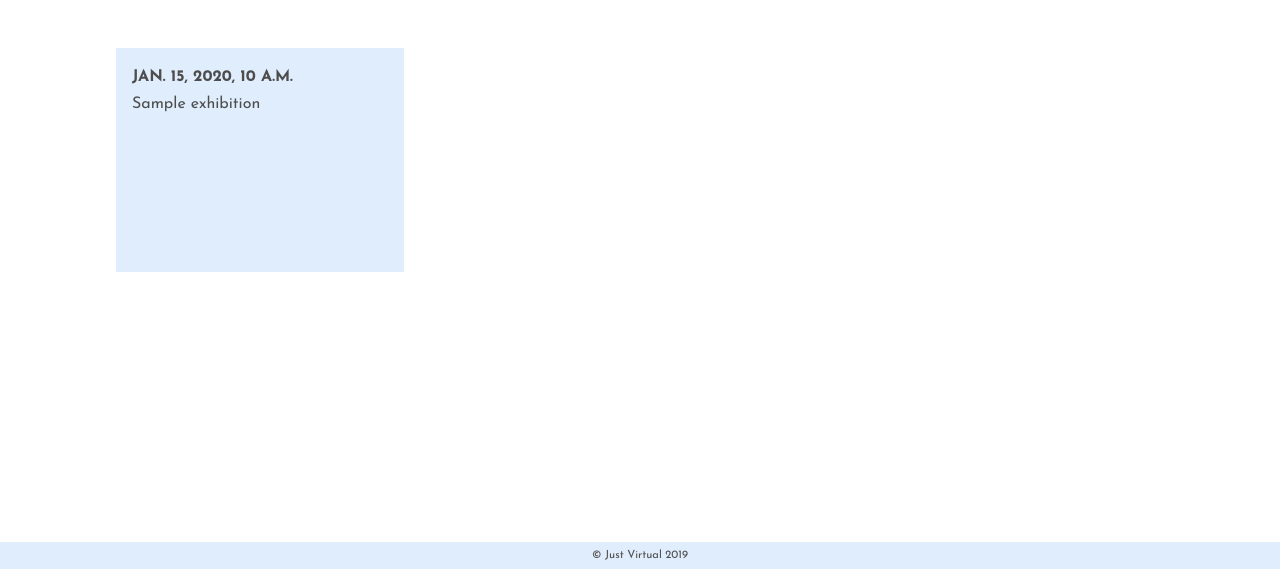
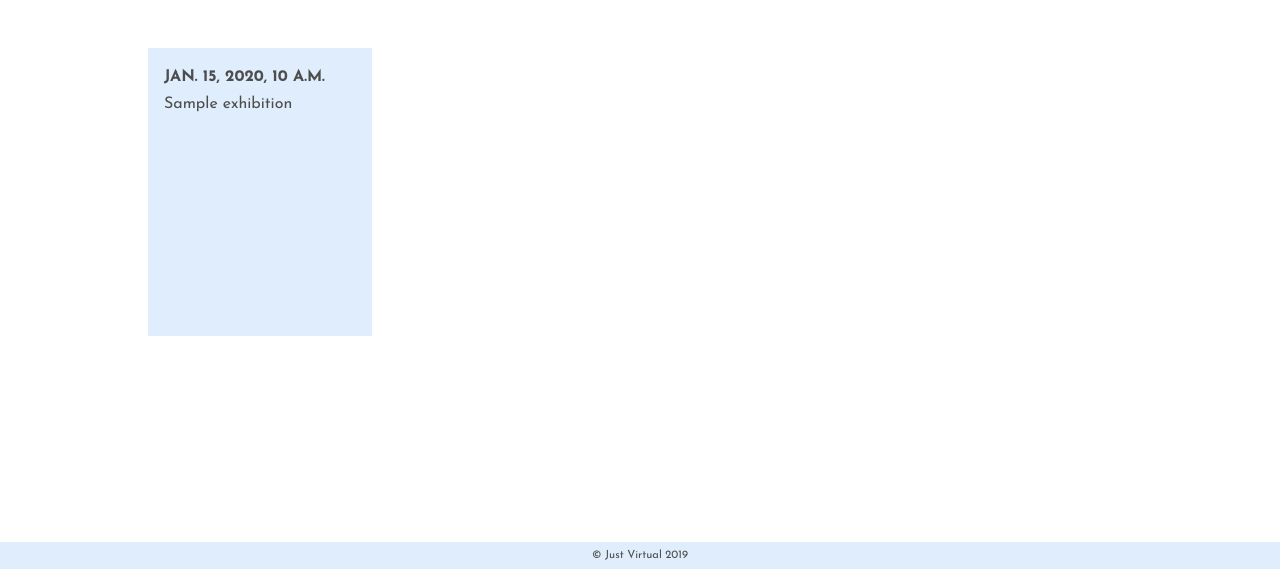
Before and after one commit to Nadia89M/photographer-portfolio, a Django app: page /exhibitions/ in a window 1280 px wide. Shown: the part 231-800 px from the top of the page. Run offline with Django 3.2, Linux system fonts and the light colour scheme; tables that the repository leaves empty hold one stand-in row (values such as "Sample post"); grey boxes marked "Sample" are stand-in pictures; some libraries are stand-ins or nearby versions; some web fonts are replaced.

Commit message:
Adjustments

```diff
--- a/IanPortfolio/static/css/style.css
+++ b/IanPortfolio/static/css/style.css
@@ -1938,6 +1938,11 @@ a:hover {
   margin: 0 auto;
 }
 
+.square-container-exh {
+  width: 14rem;
+  margin: 0 auto;
+}
+
 /* The fun begins */
 .square {
   position: relative;
@@ -1951,6 +1956,11 @@ a:hover {
   -moz-perspective: 600px;
 }
 
+.square-exh {
+  width: 14rem;
+  height: 18rem;
+}
+
 .square .front {
   position: absolute;
   top: 0;
@@ -2003,6 +2013,11 @@ a:hover {
   -webkit-transition: all 0.2s ease-in-out;
   -moz-transition: all 0.2s ease-in-out;
   -o-transition: all 0.2s ease-in-out;
+}
+
+.square-exh .back {
+  width: 14rem;
+  height: 18rem;
 }
 
 .square.flipping .back {
--- a/templates/exhibitions/index.html
+++ b/templates/exhibitions/index.html
@@ -11,8 +11,8 @@
     <div class="row">
       {% if exhibitions %} {% for exhibition in exhibitions %}
       <div class="col-md-4 mb-5">
-        <div class="square-container">
-          <div class="square">
+        <div class="square-container square-container-exh">
+          <div class="square square-exh">
             <div class="front">
               <p class="p-3">
                 <span class="work-title">{{ exhibition.date }}</span
```
